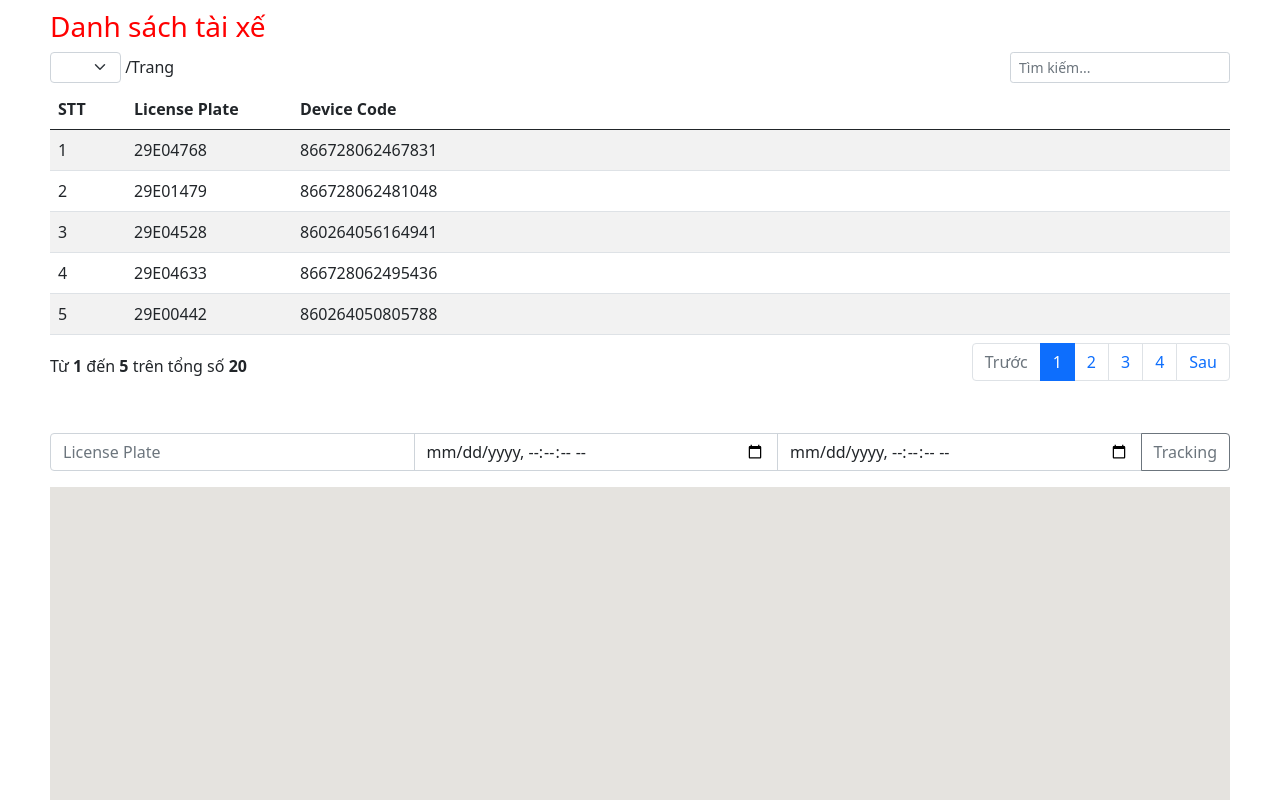
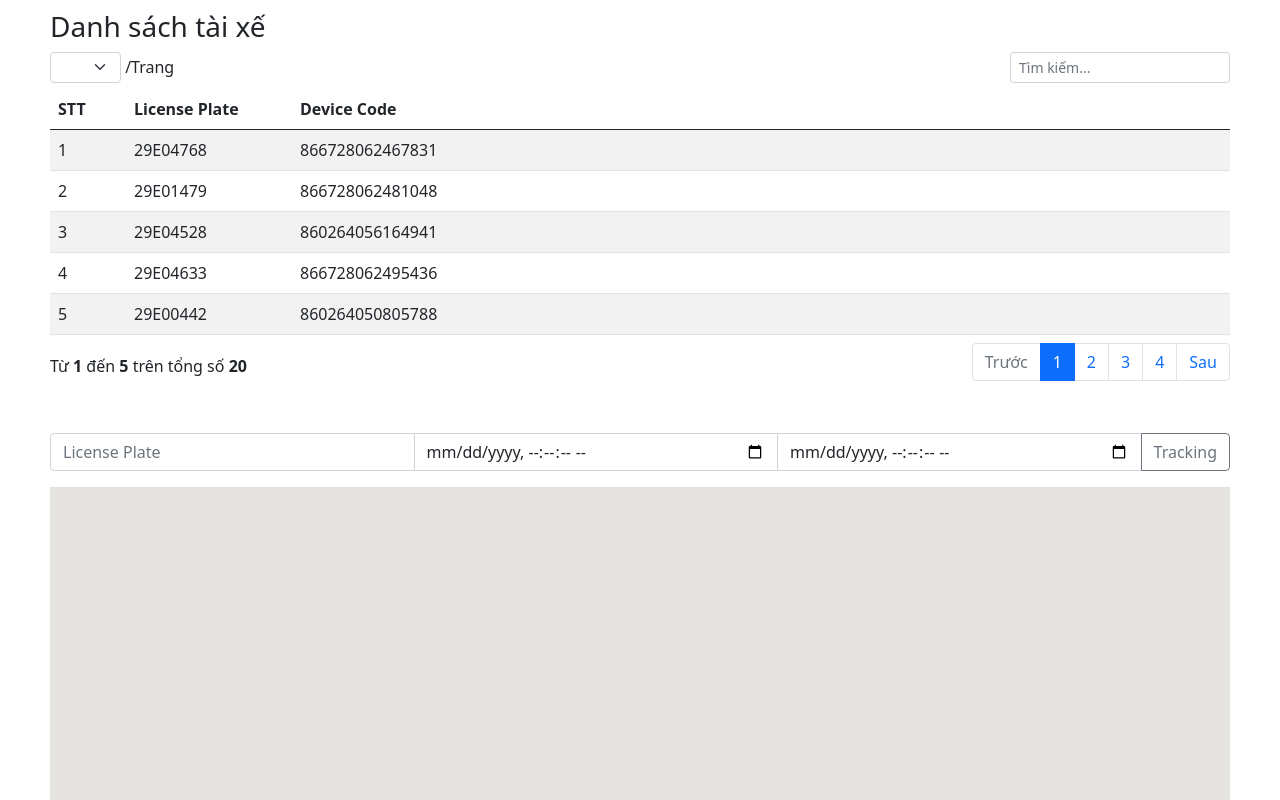
Before and after one commit to npv0710/gps-tracking, a plain HTML site: page index.html in a window 1280 px wide. Shown: the top 800 px of the page. Drawn offline with nearby package versions, Linux system fonts and the light colour scheme; some packages are replaced by stand-ins of ours; no server answers; a script that the page names is missing.

Commit message:
change color h3 title

```diff
--- a/public/css/style.css
+++ b/public/css/style.css
@@ -29,5 +29,5 @@ body {
 }
 
 h3 {
-    color: red !important;
+    /* color: red !important; */
 }
```
